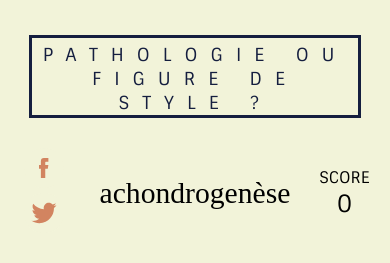
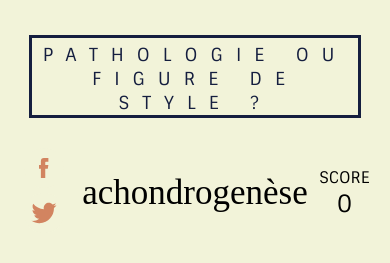
Before and after one commit to gabrielledevz/pathologie-ou-figure-de-style, a React (Create React App) app: page / in a window 390 px wide. Shown: the top 263 px of the page. Built offline with nearby package versions, Linux system fonts and the light colour scheme; a web font is replaced by a local one.

Commit message:
Faire varier la taille de la police en fonction du device

```diff
--- a/src/components/quizz.module.css
+++ b/src/components/quizz.module.css
@@ -33,13 +33,19 @@
 
 .question {
   height: 100%;
-  font-size: calc(100% + 3.5vw);
+  font-size: 50px;
   width: 70%;
   justify-content: center;
   text-align: center;
   align-items: center;
   display: flex;
   font-family: "Zeyada";
+}
+
+@media (max-width: 767px) {
+  .question {
+    font-size: 35px;
+  }
 }
 
 .score {
```
